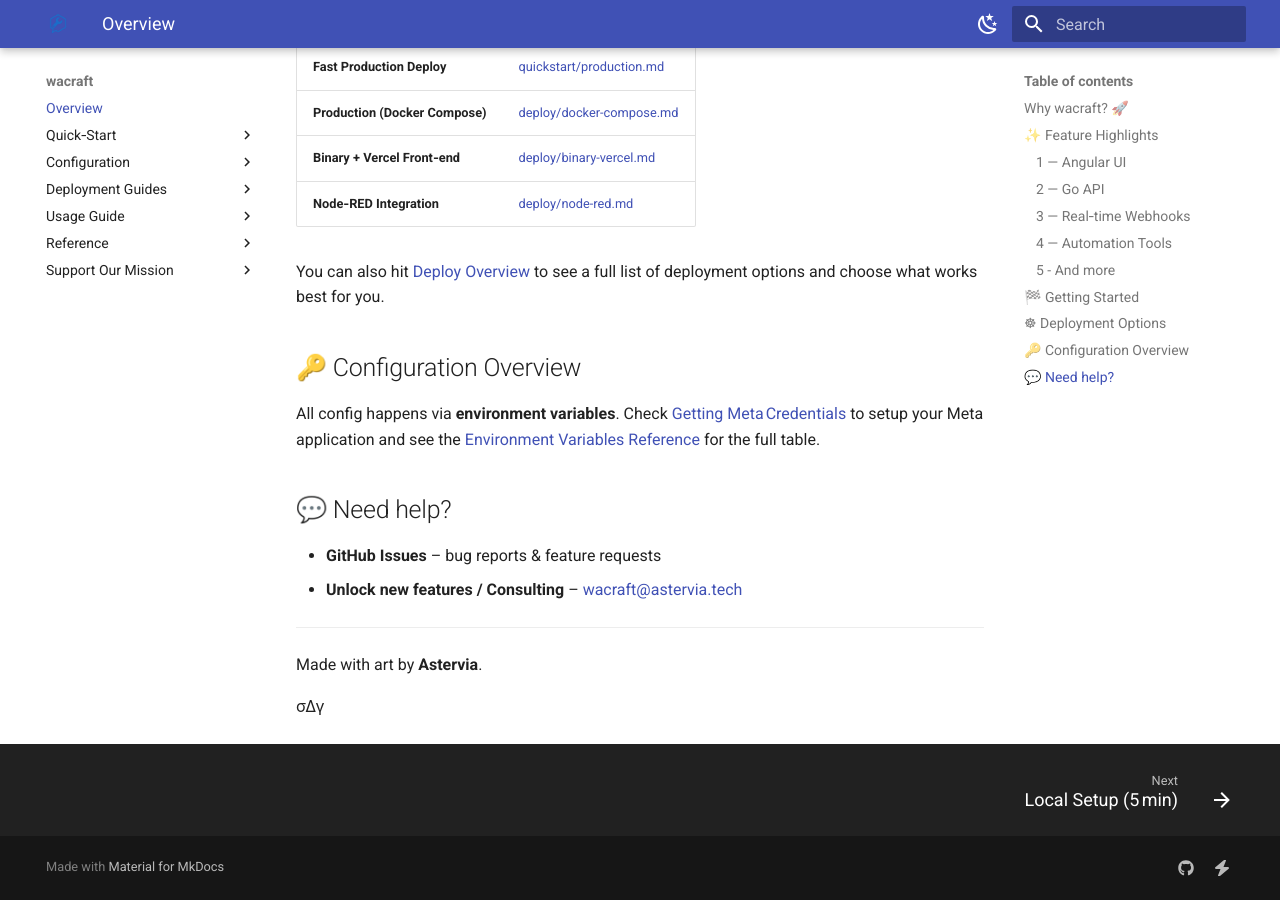
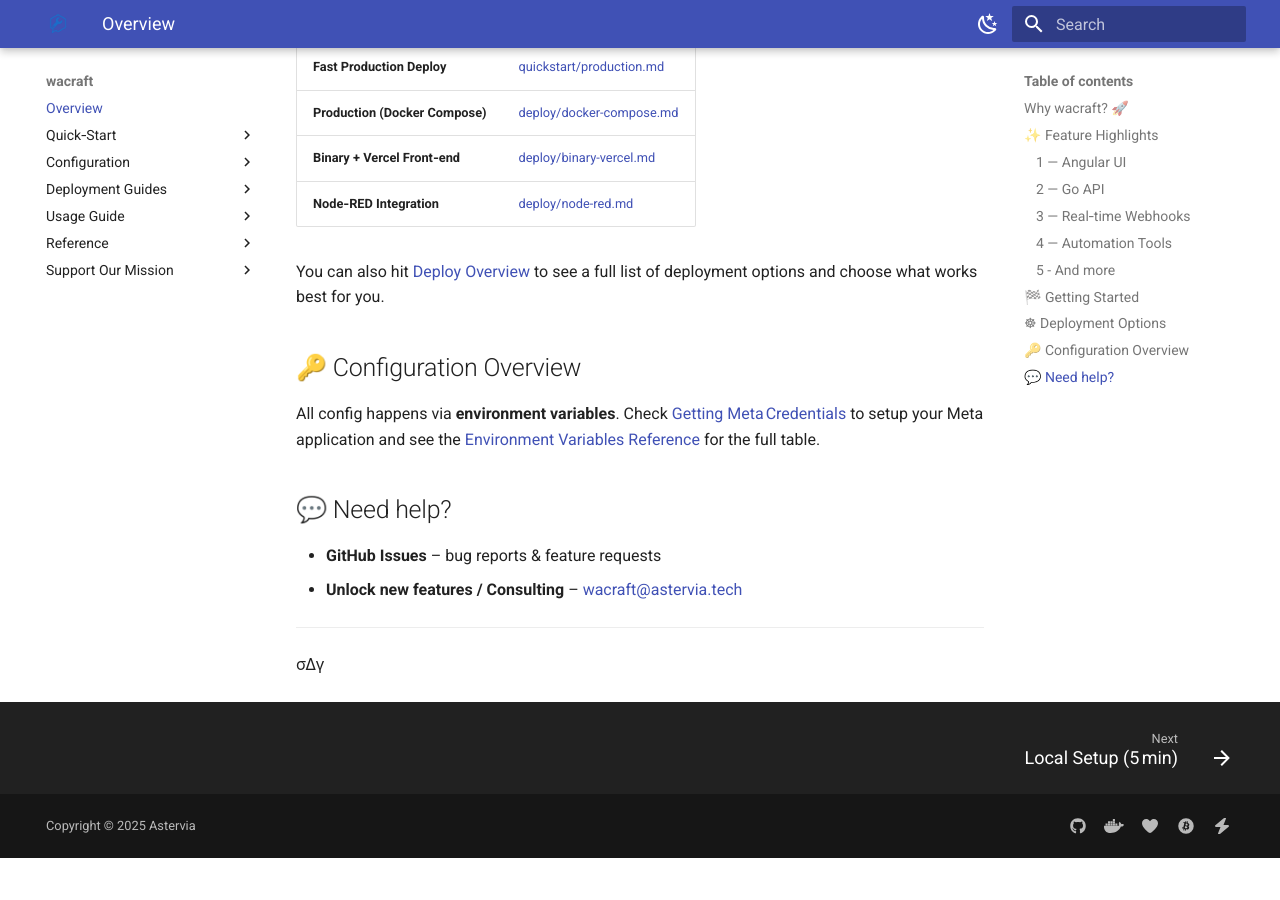
Before and after one commit to Astervia/wacraft, an MkDocs documentation site: the page built from docs/index.md, in a window 1280 px wide and 900 px high, scrolled down 2100 px. Built offline with MkDocs 1.6.1 and Material for MkDocs 9.7.7, drawn with Linux system fonts in a browser that asks for light colours; after the commit the page ends 2958 px from its top, so only the background shows below that.

Commit message:
feature(docs): better footer

```diff
--- a/docs/index.md
+++ b/docs/index.md
@@ -75,6 +75,4 @@
 
 ---
 
-Made with art by **Astervia**.
-
 σΔγ
--- a/mkdocs.yml
+++ b/mkdocs.yml
@@ -20,12 +20,29 @@
               icon: material/white-balance-sunny
               name: Switch to light mode
 
+plugins:
+    - search
+
+extra:
+    social:
+        - icon: fontawesome/solid/bolt
+          link: support/plans.md
+
 extra:
     social:
         - icon: fontawesome/brands/github
           link: https://github.com/Astervia/wacraft
+        - icon: fontawesome/brands/docker
+          link: https://hub.docker.com/orgs/astervia
+        - icon: fontawesome/solid/heart
+          link: support/plans
+        - icon: fontawesome/brands/bitcoin
+          link: bitcoin:bc1qh0tl3tn9xum66htma92lypj7s6ryr6uymut9sh
         - icon: fontawesome/solid/bolt
-          link: support/plans.md
+          link: lightning:evilpantry77@walletofsatoshi.com
+    generator: false
+
+copyright: Copyright &copy; 2025 Astervia
 
 nav:
     - Overview: index.md
```
